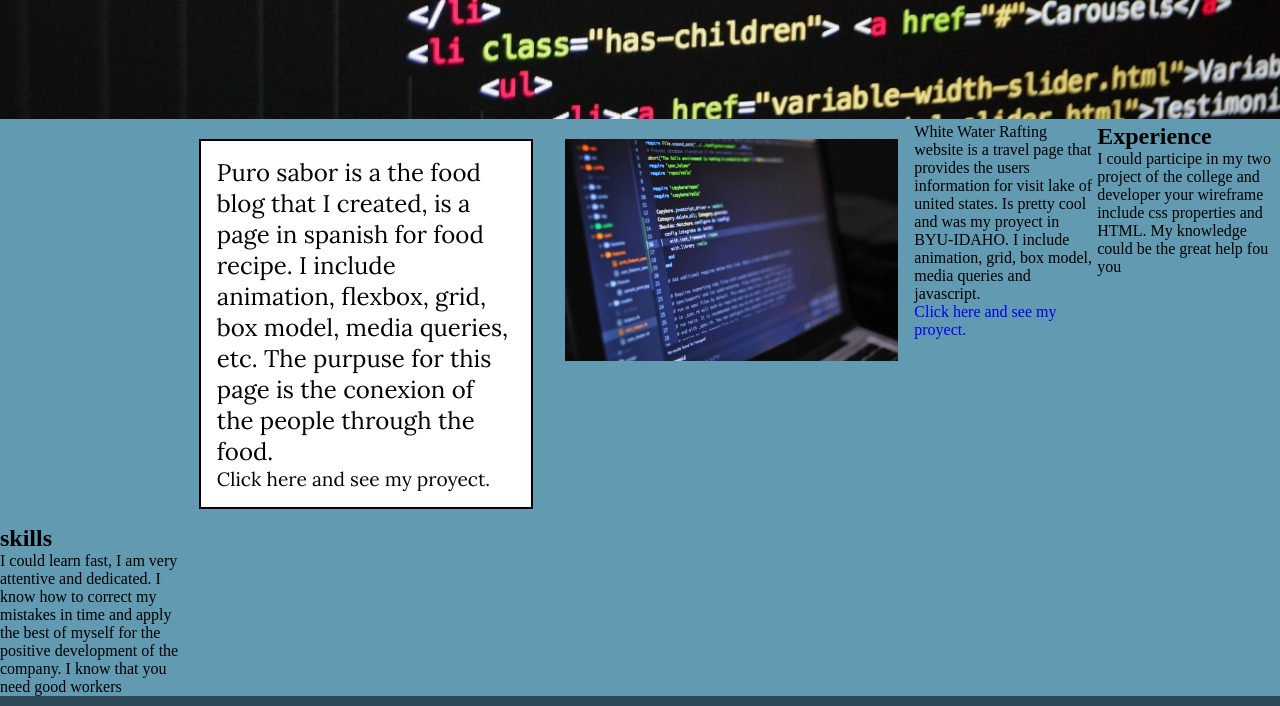
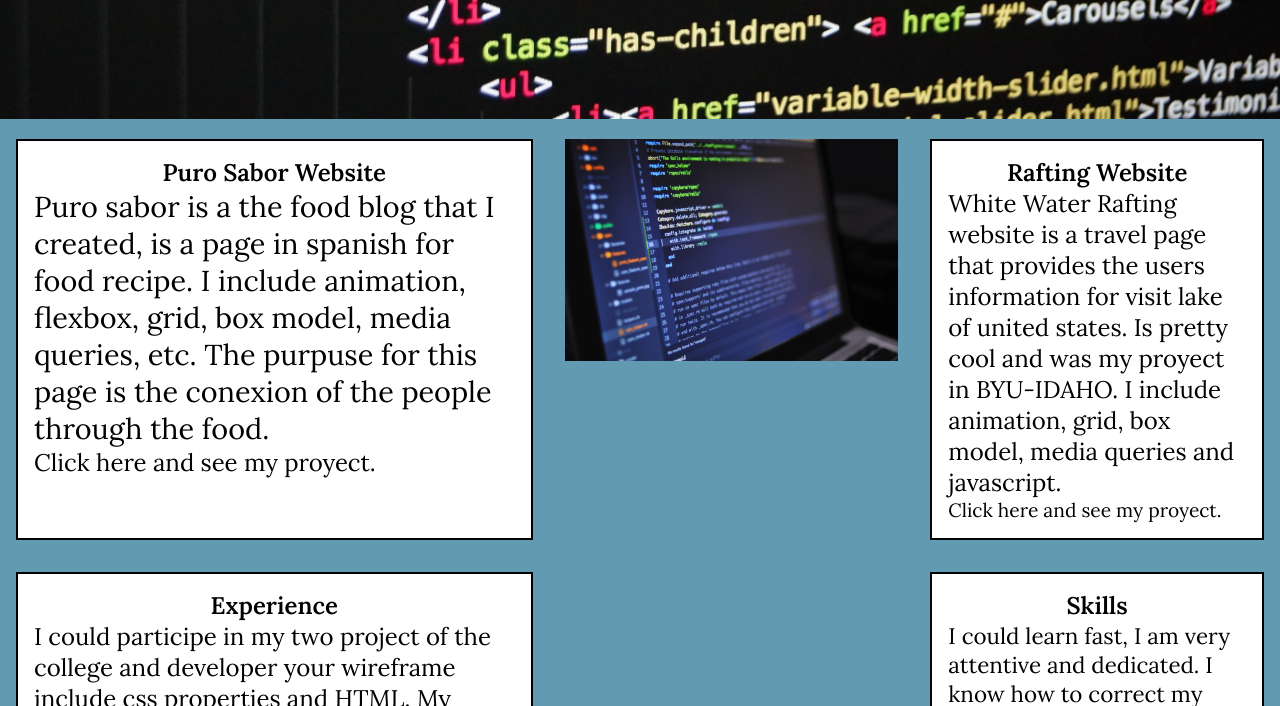
Before and after one commit to julianmp09/wdd130, a plain HTML site: page porfolio/pages/experince_skills.html in a window 1280 px wide. Shown: the part 770-1476 px from the top of the page. Drawn offline with nearby package versions, Linux system fonts and the light colour scheme.

Commit message:
add style in my second page

```diff
--- a/porfolio/pages/experince_skills.html
+++ b/porfolio/pages/experince_skills.html
@@ -18,28 +18,30 @@
         <a href="../index.html" class="porfolio"><h1>JulianPorfolio</h1></a>
     </header>
     <main class="home-grid">
-            <section class="hero">
+            <div class="hero">
                 <img src="../img/pexels-pixabay-270404.jpg" alt="man write in the laptop" class="img-hero">
-            </section>
+            </div>
             <h1 class="hero-title">Welcome to my proyect!</h1>
             <section class="puro-sabor">
+                <h2 class="h2-puro-sabor">Puro Sabor Website</h2>
                 <p class="p-puro-sabor">Puro sabor is a the food blog that I created, is a page in spanish for food recipe. I include animation, flexbox, grid, box model, media queries, etc. The purpuse for this page is the conexion of the people through the food.</p>
                 <a href="https://julianmp09.github.io/proyecto-puro-sabor/" target="_blank" class="a-puro-sabor"> Click here and see my proyect.</a>
             </section>
-            <section class="img-center">
+            <div class="img-center">
                 <img src="../img/pexels-luis-gomes-546819.jpg" alt="computer">
-            </section>
+            </div>
             <section class="Rafting-website">
-                <p>White Water Rafting website is a travel page that provides the users information for visit lake of united states. Is pretty cool and was my proyect in BYU-IDAHO. I include animation, grid, box model, media queries and javascript.</p>
-                <a href="https://julianmp09.github.io/wdd130/wwr/index.html" target="_blank">Click here and see my proyect.</a>
+                <h2 class="h2-Rafting-website">Rafting Website</h2>
+                <p class="p-Rafting-website">White Water Rafting website is a travel page that provides the users information for visit lake of united states. Is pretty cool and was my proyect in BYU-IDAHO. I include animation, grid, box model, media queries and javascript.</p>
+                <a href="https://julianmp09.github.io/wdd130/wwr/index.html" target="_blank" class="a-Rafting-website">Click here and see my proyect.</a>
             </section>
             <section class="experience">
-                <h2>Experience</h2>
-                <p>I could participe in my two project of the college and developer your wireframe include css properties and HTML. My knowledge could be the great help fou you</p>
+                <h2 class="h2-experience">Experience</h2>
+                <p class="p-experience">I could participe in my two project of the college and developer your wireframe include css properties and HTML. My knowledge could be the great help fou you</p>
             </section>
             <section class="skills">
-                <h2>skills</h2>
-                <p>I could learn fast, I am very attentive and dedicated. I know how to correct my mistakes in time and apply the best of myself for the positive development of the company. I know that you need good workers</p>
+                <h2 class="h2-skills">Skills</h2>
+                <p class="p-skills">I could learn fast, I am very attentive and dedicated. I know how to correct my mistakes in time and apply the best of myself for the positive development of the company. I know that you need good workers</p>
             </section>
     </main>
     <footer>
--- a/porfolio/styles/main.css
+++ b/porfolio/styles/main.css
@@ -1,7 +1,6 @@
-/* My reset */
-
 @import url('https://fonts.googleapis.com/css2?family=Lato:ital,wght@0,400;0,700;1,300;1,400&family=Lora:ital,wght@0,400;0,600;1,400;1,600&display=swap');
 
+/* My reset */
 *{
     margin: 0;
     padding: 0;
@@ -162,20 +161,26 @@ a:hover{
 }
 
 .puro-sabor{
-    grid-column: 2/4;
+    grid-column: 1/4;
     margin: 1rem;
     padding: 1rem;
     background-color: white;
     border: 2px solid black;
 }
 
-.p-puro-sabor{
+.h2-puro-sabor{
+    text-align: center;
     font-family:'Lora', serif;
     font-size: 1.5rem;
 }
 
+.p-puro-sabor{
+    font-family:'Lora', serif;
+    font-size: 1.8rem;
+}
+
 .a-puro-sabor{
-    font-size: 1.2rem;
+    font-size: 1.5rem;
     font-family:'Lora', serif;
     color: black;
 }
@@ -183,6 +188,84 @@ a:hover{
 .img-center{
     grid-column: 4/6;
     margin: 1rem;
+    transition: all 1s ease-in-out;
+}
+
+.img-center:hover{
+    transform: translate(0,250px)
+}
+
+.Rafting-website{
+    grid-column: 6/8;
+    margin: 1rem;
+    padding: 1rem;
+    background-color: white;
+    border: 2px solid black;
+}
+
+.h2-Rafting-website{
+    text-align: center;
+    font-family:'Lora', serif;
+    font-size: 1.5rem;
+}
+
+.p-Rafting-website{
+    font-family:'Lora', serif;
+    font-size: 1.5rem;
+}
+
+.a-Rafting-website{
+    font-size: 1.2rem;
+    font-family:'Lora', serif;
+    color: black;
+}
+
+.experience{
+    grid-column: 1/4;
+    margin: 1rem;
+    padding: 1rem;
+    background-color: white;
+    border: 2px solid black;
+    transition: all 1s ease-in-out;
+}
+
+.experience:hover{
+    transform: translate(250px, 0)
+}
+
+.p-experience{
+    font-family:'Lora', serif;
+    font-size: 1.5rem;
+}
+
+.h2-experience{
+    text-align: center;
+    font-family:'Lora', serif;
+    font-size: 1.5rem;
+}
+
+.skills{
+    grid-column: 6/8;
+    margin: 1rem;
+    padding: 1rem;
+    background-color: white;
+    border: 2px solid black;
+    transition: all 1s ease-in-out;
+}
+
+.skills:hover{
+    transform: translate(-250px, 0)
+}
+
+.h2-skills{
+    text-align: center;
+    font-family:'Lora', serif;
+    font-size: 1.5rem;
+}
+
+.p-skills{
+    font-family:'Lora', serif;
+    font-size: 1.4rem;
 }
 
 footer{
```
